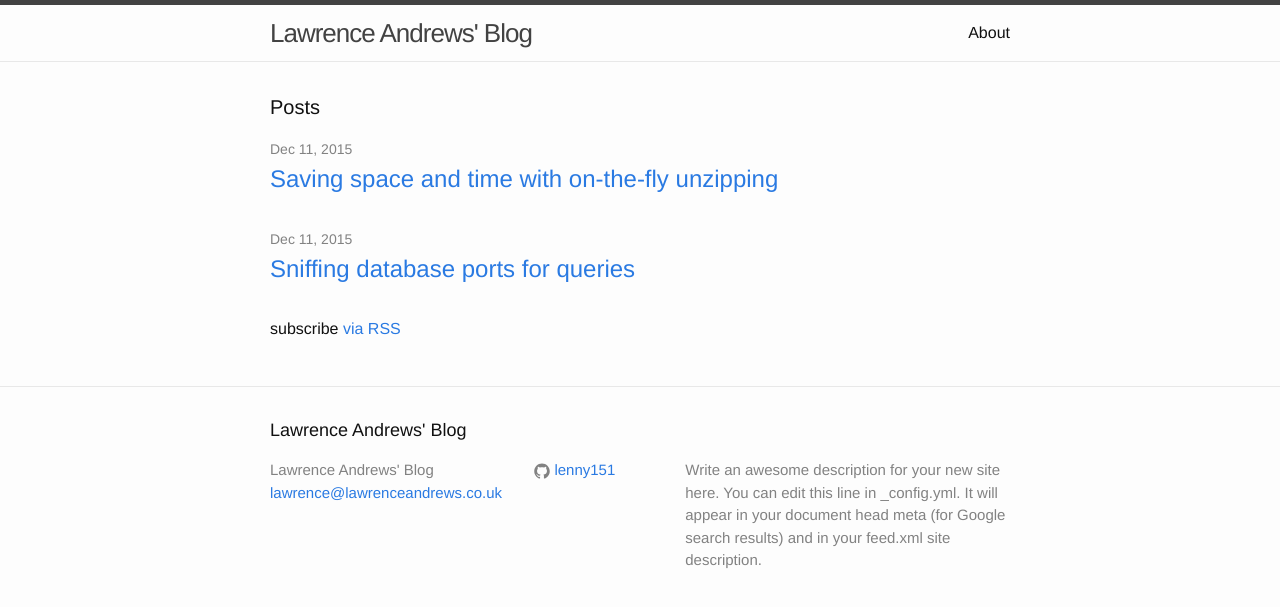
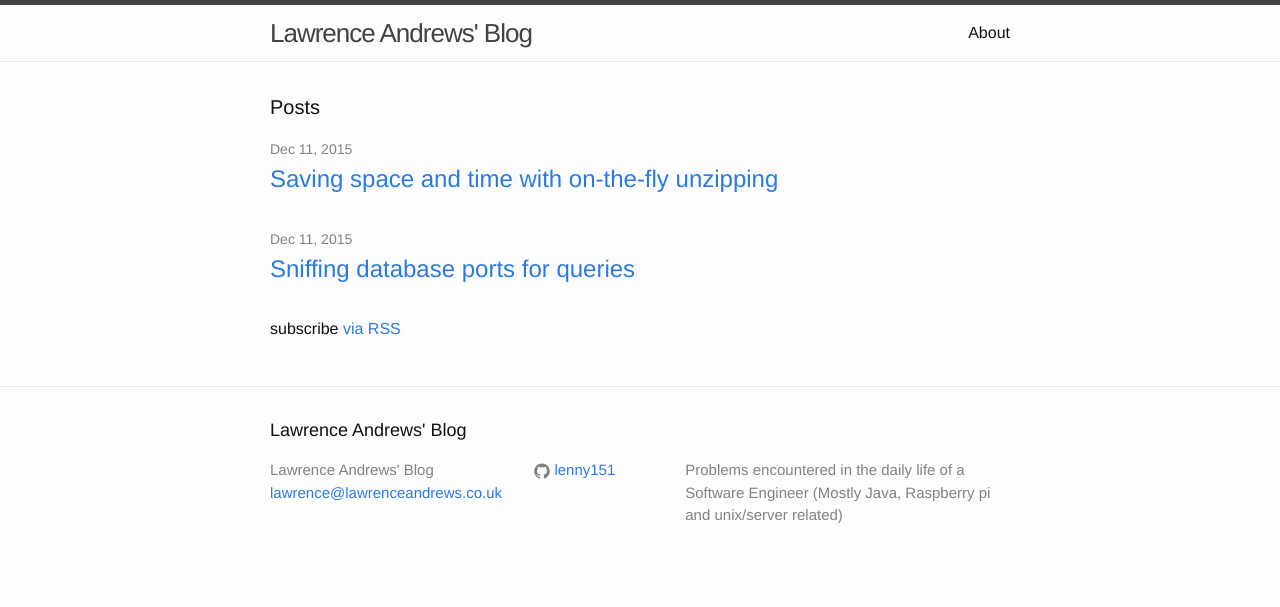
Before and after one commit to laxd/laxd.github.io, a Jekyll site: the page built from index.html, in a window 1280 px wide. Shown: the top 607 px of the page. Built offline with Jekyll 4.4.1, drawn with Linux system fonts in a browser that asks for light colours.

Commit message:
Updated description

```diff
--- a/_config.yml
+++ b/_config.yml
@@ -9,11 +9,10 @@
 title: Lawrence Andrews' Blog
 email: lawrence@lawrenceandrews.co.uk
 description: > # this means to ignore newlines until "baseurl:"
-  Write an awesome description for your new site here. You can edit this
-  line in _config.yml. It will appear in your document head meta (for
-  Google search results) and in your feed.xml site description.
+  Problems encountered in the daily life of a Software Engineer (Mostly Java, Raspberry pi
+  and unix/server related)
 baseurl: "" # the subpath of your site, e.g. /blog
-url: "http://lawrenceandrews.co.uk" # the base hostname & protocol for your site
+url: "https://lenny151.github.io" # the base hostname & protocol for your site
 github_username:  lenny151
 
 # Build settings
```
